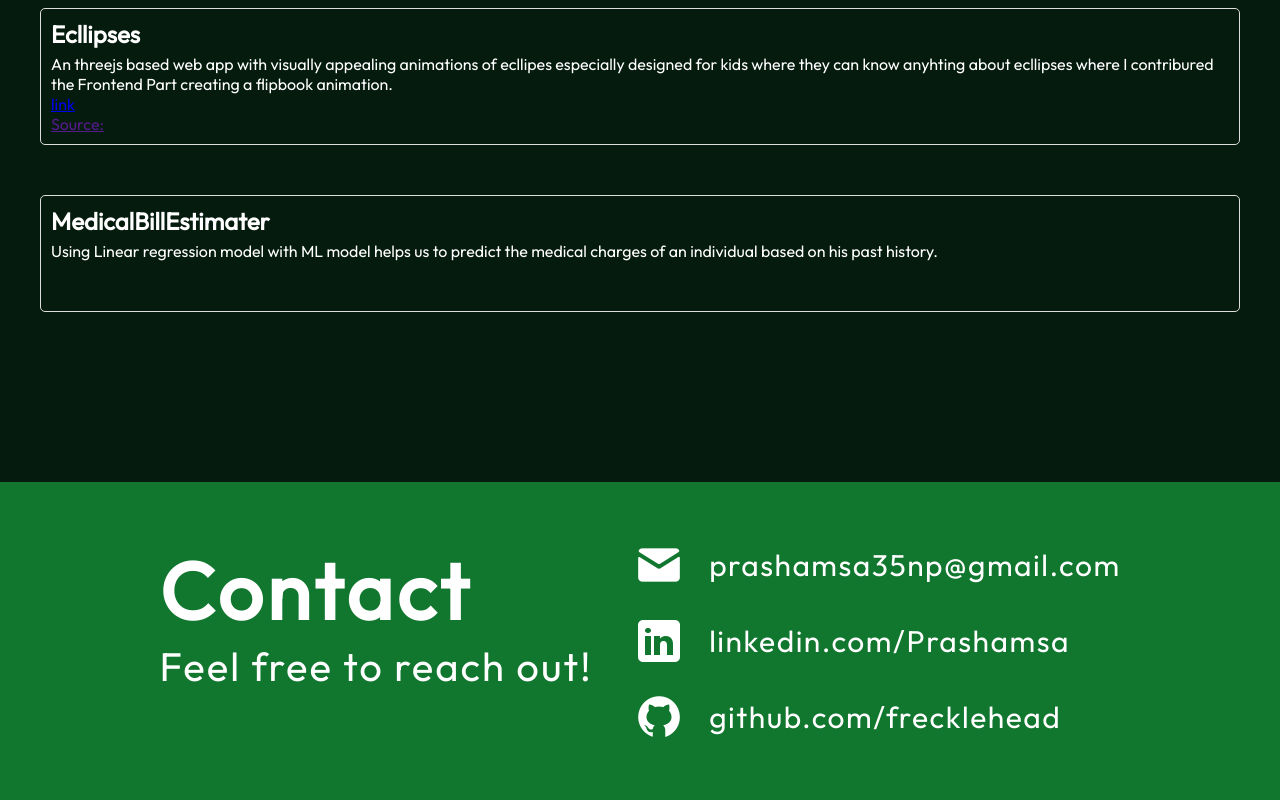
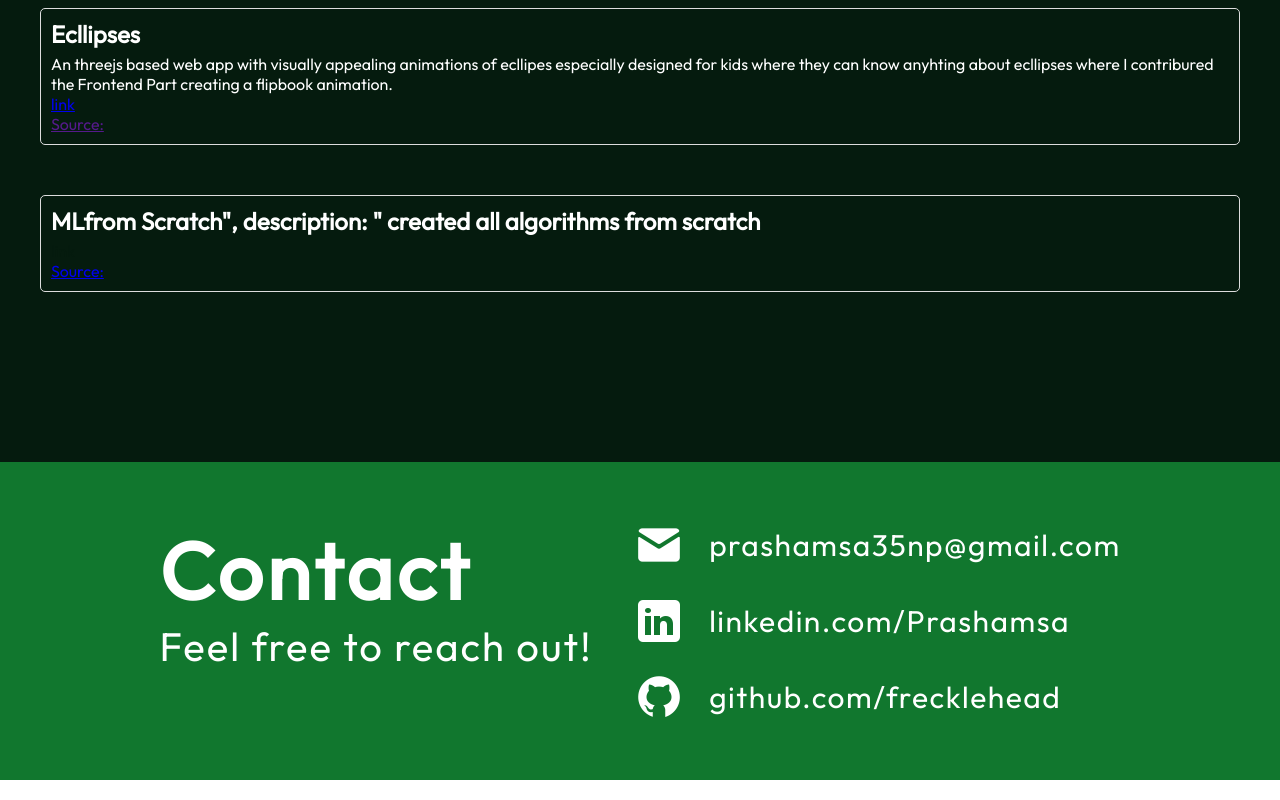
Before and after one commit to frecklehead/react-protfolio, a React (Vite) app: page / in a window 1280 px wide. Shown: the part 1175-1975 px from the top of the page. Built offline with nearby package versions, Linux system fonts and the light colour scheme.

Commit message:
projects add

```diff
--- a/src/components/projects/Projects.jsx
+++ b/src/components/projects/Projects.jsx
@@ -12,7 +12,8 @@ const projectsData = [
 ,link:"https://youtu.be/VtPlaFJdzNE"
 ,Source:"https://github.com/frecklehead/Online-Marketplace"},
   { title: 'Ecllipses', description: 'An threejs based web app with visually appealing animations of ecllipes especially designed for kids where they can know anyhting about ecllipses where I contribured the Frontend Part creating a flipbook animation.' ,link:"https://github.com/frecklehead/SpaceApps",Source:""},
-  { title: 'MedicalBillEstimater', description: 'Using Linear regression model with ML model helps us to predict the medical charges of an individual based on his past history.',
+  { title: 'MLfrom Scratch", description: " created all algorithms from scratch',
+  Source:"https://github.com/frecklehead/ML-from-scratch"
  }
 ];
 
```
